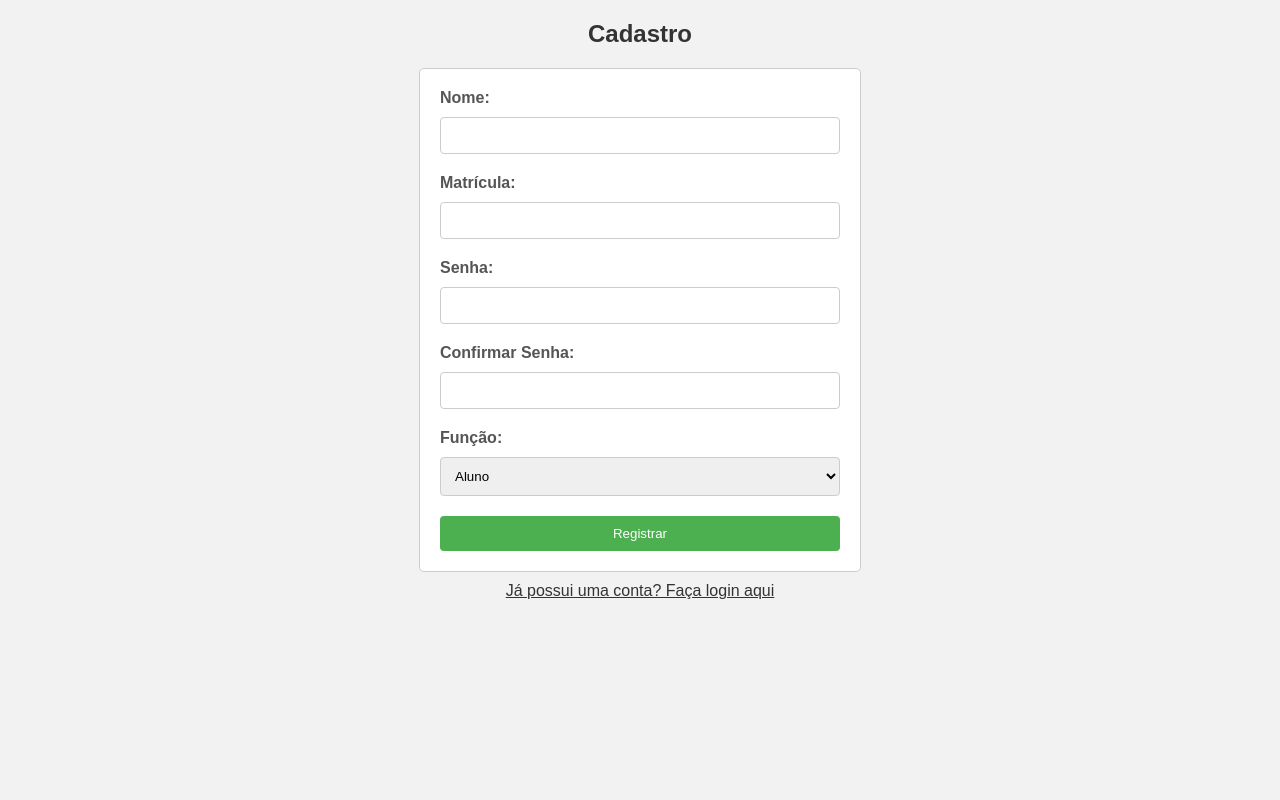
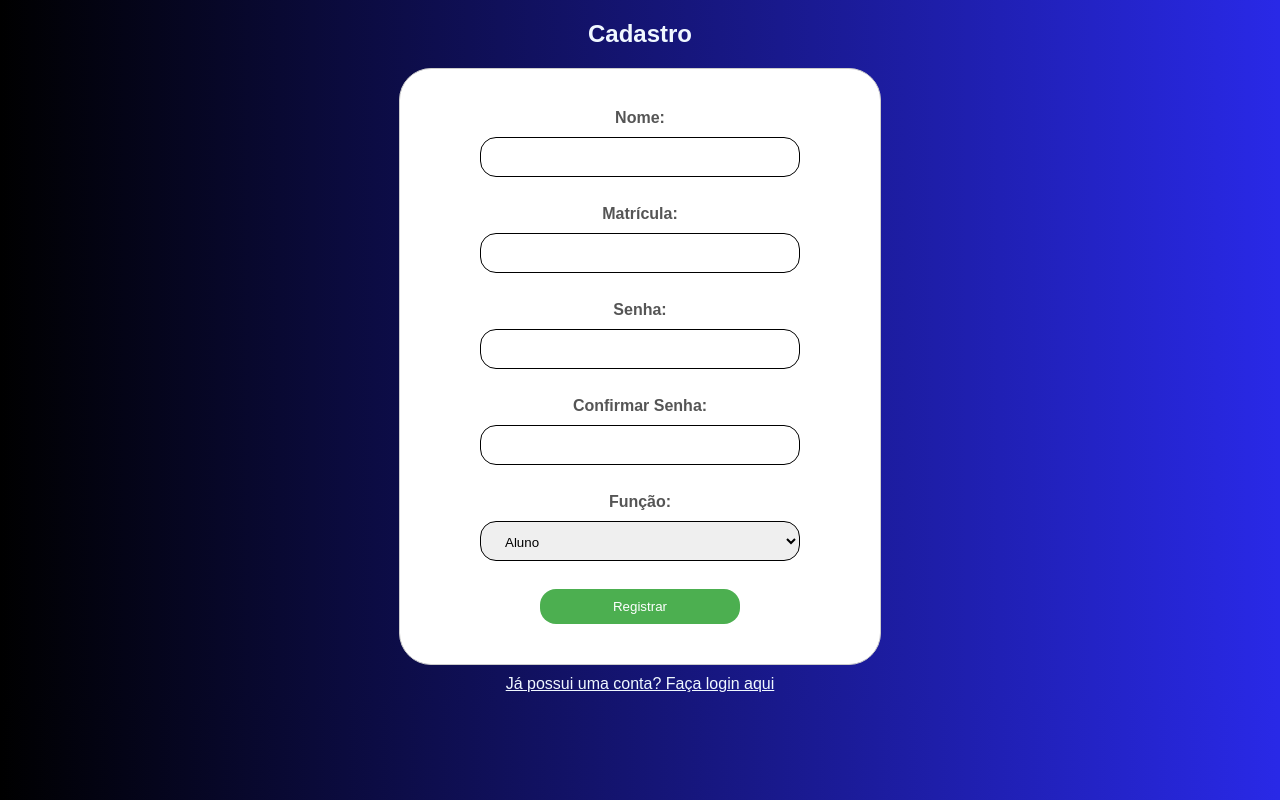
Before and after one commit to Mathweuzz/presenca-eng, a Flask app: page /register in a window 1280 px wide. Run offline with Flask 3, Linux system fonts and the light colour scheme.

Commit message:
first css changes

```diff
--- a/app.py
+++ b/app.py
@@ -10,11 +10,13 @@ from pytz import timezone
 import telebot
 
 app = Flask(__name__)
-db_path = os.path.join(os.path.abspath(os.path.dirname(__file__)), 'database.db')
+db_path = os.path.join(os.path.abspath(
+    os.path.dirname(__file__)), 'database.db')
 app.config['SQLALCHEMY_DATABASE_URI'] = f'sqlite:///{db_path}'
 app.config['SECRET_KEY'] = 'chave_secreta'
 db = SQLAlchemy(app)
 migrate = Migrate(app, db)
+
 
 class User(db.Model):
     id = db.Column(db.Integer, primary_key=True)
@@ -23,7 +25,9 @@ class User(db.Model):
     password_hash = db.Column(db.String(64))
     role = db.Column(db.String(10))
     classes = db.relationship('Class', backref='teacher', lazy='dynamic')
-    attended_classes = db.relationship('Attendance', backref='students', lazy='dynamic')
+    attended_classes = db.relationship(
+        'Attendance', backref='students', lazy='dynamic')
+
 
 class Class(db.Model):
     id = db.Column(db.Integer, primary_key=True)
@@ -32,9 +36,11 @@ class Class(db.Model):
     teacher_id = db.Column(db.Integer, db.ForeignKey('user.id'))
     class_date = db.Column(db.DateTime, default=datetime.utcnow)
 
+
 class Attendance(db.Model):
     attendance_id = db.Column(db.Integer, primary_key=True)
-    student_id = db.Column(db.Integer, db.ForeignKey('user.id'), nullable=False)
+    student_id = db.Column(
+        db.Integer, db.ForeignKey('user.id'), nullable=False)
     class_id = db.Column(db.Integer, db.ForeignKey('class.id'), nullable=False)
     class_date = db.Column(db.DateTime, default=datetime.utcnow)
     student = db.relationship('User', backref='attendance_records')
@@ -43,9 +49,11 @@ class Attendance(db.Model):
     def __repr__(self):
         return f"<Attendance {self.attendance_id}>"
 
+
 @app.route('/')
 def home():
     return render_template('index.html')
+
 
 @app.route('/register', methods=['GET', 'POST'])
 def register():
@@ -61,12 +69,12 @@ def register():
             return redirect('/register')
 
         password_hash = hash_password(password)
-        user = User(registration=registration, name=name, password_hash=password_hash, role=role)
+        user = User(registration=registration, name=name,
+                    password_hash=password_hash, role=role)
         db.session.add(user)
         db.session.commit()
         return redirect('/login')
     return render_template('register.html')
-
 
 
 @app.route('/login', methods=['GET', 'POST'])
@@ -82,10 +90,12 @@ def login():
             return 'Usuário ou senha inválidos'
     return render_template('login.html')
 
+
 @app.route('/logout')
 def logout():
     session.pop('user_id', None)
     return redirect(url_for('login'))
+
 
 @app.route('/dashboard')
 def dashboard():
@@ -100,15 +110,19 @@ def dashboard():
             return render_template('teacher_dashboard.html', user=user, classes=classes)
     return redirect('/login')
 
+
 @app.route('/class_attendance/<int:class_id>')
 def class_attendance(class_id):
     class_obj = Class.query.get(class_id)
     if class_obj:
-        attendance = Attendance.query.filter_by(class_id=class_id).order_by(Attendance.class_date.desc()).first()
+        attendance = Attendance.query.filter_by(class_id=class_id).order_by(
+            Attendance.class_date.desc()).first()
         if attendance:
-            students = User.query.join(Attendance.students).filter(Attendance.class_id == class_id).order_by(User.name).all()
+            students = User.query.join(Attendance.students).filter(
+                Attendance.class_id == class_id).order_by(User.name).all()
             return render_template('class_attendance.html', class_obj=class_obj, attendance=attendance, students=students)
     return redirect('/dashboard')
+
 
 @app.route('/generate_class', methods=['POST'])
 def generate_class():
@@ -118,12 +132,15 @@ def generate_class():
         if user.role == 'teacher':
             class_code = generate_class_code()
             class_name = request.form['class_name']
-            class_date = datetime.strptime(request.form['class_date'], '%Y-%m-%d').date()
-            new_class = Class(code=class_code, name=class_name, class_date=class_date, teacher_id=user_id)
+            class_date = datetime.strptime(
+                request.form['class_date'], '%Y-%m-%d').date()
+            new_class = Class(code=class_code, name=class_name,
+                              class_date=class_date, teacher_id=user_id)
             db.session.add(new_class)
             db.session.commit()
             return redirect('/dashboard')
     return redirect('/login')
+
 
 @app.route('/mark_attendance', methods=['POST'])
 def mark_attendance():
@@ -140,25 +157,31 @@ def mark_attendance():
                 return redirect('/dashboard')
     return redirect('/login')
 
+
 @app.route('/download_attendance/<int:class_id>')
 def download_attendance(class_id):
     class_obj = Class.query.get(class_id)
     if class_obj:
-        attendance = Attendance.query.filter_by(class_id=class_id).order_by(Attendance.class_date.desc()).first()
+        attendance = Attendance.query.filter_by(class_id=class_id).order_by(
+            Attendance.class_date.desc()).first()
         if attendance:
             filename = f'attendance_class_{class_obj.id}.csv'
             attendance_data = [['Registro', 'Nome', 'Data', 'Hora']]
 
-            students = User.query.join(Attendance.students).filter(Attendance.class_id == class_id).order_by(User.name).all()
+            students = User.query.join(Attendance.students).filter(
+                Attendance.class_id == class_id).order_by(User.name).all()
 
             brasil_timezone = timezone('America/Sao_Paulo')
 
             for student in students:
                 registro = student.registration
                 nome = student.name
-                data_presenca = attendance.class_date.astimezone(brasil_timezone).strftime('%Y-%m-%d')
-                hora_presenca = attendance.class_date.astimezone(brasil_timezone).strftime('%H:%M:%S')
-                attendance_data.append([registro, nome, data_presenca, hora_presenca])
+                data_presenca = attendance.class_date.astimezone(
+                    brasil_timezone).strftime('%Y-%m-%d')
+                hora_presenca = attendance.class_date.astimezone(
+                    brasil_timezone).strftime('%H:%M:%S')
+                attendance_data.append(
+                    [registro, nome, data_presenca, hora_presenca])
 
             with open(filename, 'w', newline='') as file:
                 writer = csv.writer(file)
@@ -167,6 +190,7 @@ def download_attendance(class_id):
             return send_file(filename, as_attachment=True)
 
     return redirect('/dashboard')
+
 
 @app.route('/delete_class/<int:class_id>', methods=['POST'])
 def delete_class(class_id):
@@ -185,22 +209,27 @@ def hash_password(password):
     hashed_password = bcrypt.hashpw(password, salt)
     return hashed_password.decode('utf-8')
 
+
 def check_password(hashed_password, user_password):
     hashed_password = hashed_password.encode('utf-8')
     user_password = user_password.encode('utf-8')
     return bcrypt.checkpw(user_password, hashed_password)
 
+
 def generate_class_code():
     class_code = secrets.randbelow(10000)
     return str(class_code).zfill(4)
+
 
 CHAVE_API = "6068870354:AAFMTccO1tu34vYIc8pgJM4DfhCVq0pgaeo"
 
 bot = telebot.TeleBot(CHAVE_API)
 
+
 def verificar(mensagem):
     if mensagem != '/start':
         return True
+
 
 @bot.message_handler(func=verificar)
 def alunos_command(mensagem):
@@ -212,15 +241,18 @@ def alunos_command(mensagem):
             bot.reply_to(mensagem, resposta)
         else:
             if classe:
-                alunos_presentes = User.query.join(Attendance.students).filter(Attendance.class_id == classe.id).all()
-                alunos_presentes = sorted(alunos_presentes, key=lambda x: x.name.lower())
+                alunos_presentes = User.query.join(Attendance.students).filter(
+                    Attendance.class_id == classe.id).all()
+                alunos_presentes = sorted(
+                    alunos_presentes, key=lambda x: x.name.lower())
                 resposta = f"Alunos presentes na aula {classe_codigo}:\n"
                 for aluno in alunos_presentes:
                     resposta += f"- {aluno.name}\n"
                 bot.reply_to(mensagem, resposta)
             else:
                 bot.reply_to(mensagem, f"Aula {classe_codigo} não encontrada.")
-bot.polling()
+# bot.polling()
+
 
 if __name__ == '__main__':
     with app.app_context():
--- a/static/register.css
+++ b/static/register.css
@@ -1,21 +1,26 @@
 /* register.css */
 body {
   font-family: Arial, sans-serif;
-    background-color: #f2f2f2;
+  font-family: Arial, sans-serif;
+  background-image: linear-gradient(90deg, black, rgb(41, 41, 231));
 }
 
 h2 {
-    color: #333;
+  color: aliceblue;
   text-align: center;
 }
 
 form {
+  display: flex;
+  flex-direction: column;
+  align-items: center;
+  justify-items: center;
   max-width: 400px;
   margin: 0 auto;
-    padding: 20px;
+  padding: 40px;
   background-color: #fff;
   border: 1px solid #ccc;
-    border-radius: 5px;
+  border-radius: 2rem;
 }
 
 label {
@@ -28,22 +33,23 @@ label {
 input[type="text"],
 input[type="password"],
 select {
-    width: 100%;
-    padding: 10px;
-    border: 1px solid #ccc;
-    border-radius: 4px;
+  margin-bottom: 10px;
+  border: 1px solid black;
+  height: 40px;
+  border-radius: 1rem;
+  width: 80%;
+  padding: 12px 20px;
   box-sizing: border-box;
-    margin-bottom: 20px;
 }
 
 button[type="submit"] {
   display: block;
-    width: 100%;
-    background-color: #4CAF50;
+  width: 50%;
+  background-color: #4caf50;
   color: #fff;
   padding: 10px 20px;
   border: none;
-    border-radius: 4px;
+  border-radius: 1rem;
   cursor: pointer;
 }
 
@@ -54,7 +60,7 @@ button[type="submit"]:hover {
 a {
   display: block;
   text-align: center;
-    color: #333;
+  color: aliceblue;
   margin-top: 10px;
 }
 
--- a/static/teacher.css
+++ b/static/teacher.css
@@ -37,7 +37,7 @@ li {
 
 .btn-download {
   color: #fff;
-    background-color: #4CAF50;
+  background-color: #4caf50;
   padding: 5px 10px;
   text-decoration: none;
   border-radius: 3px;
@@ -132,7 +132,7 @@ a:hover {
   font-weight: bold;
   text-align: center;
   text-decoration: none;
-    background-color: #4CAF50;
+  background-color: #4caf50;
   color: #ffffff;
   border: none;
   border-radius: 4px;
```
Also changed, not shown: static/index.css (+9 -3 lines), static/login.css (+10 -3 lines). Lines whose indentation alone changed are shown as unchanged.
